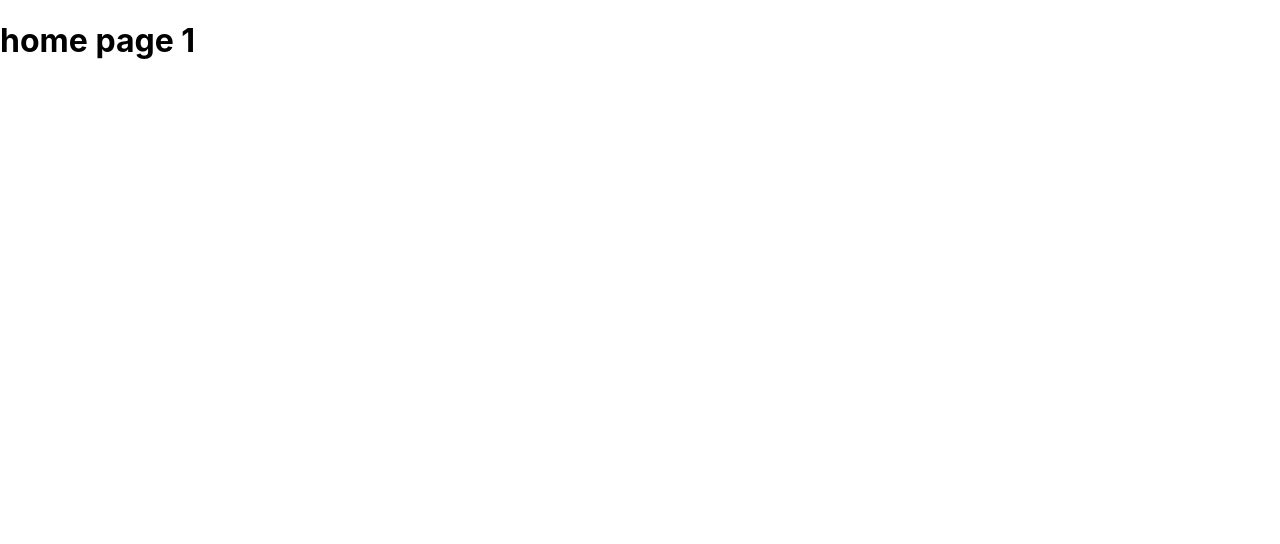
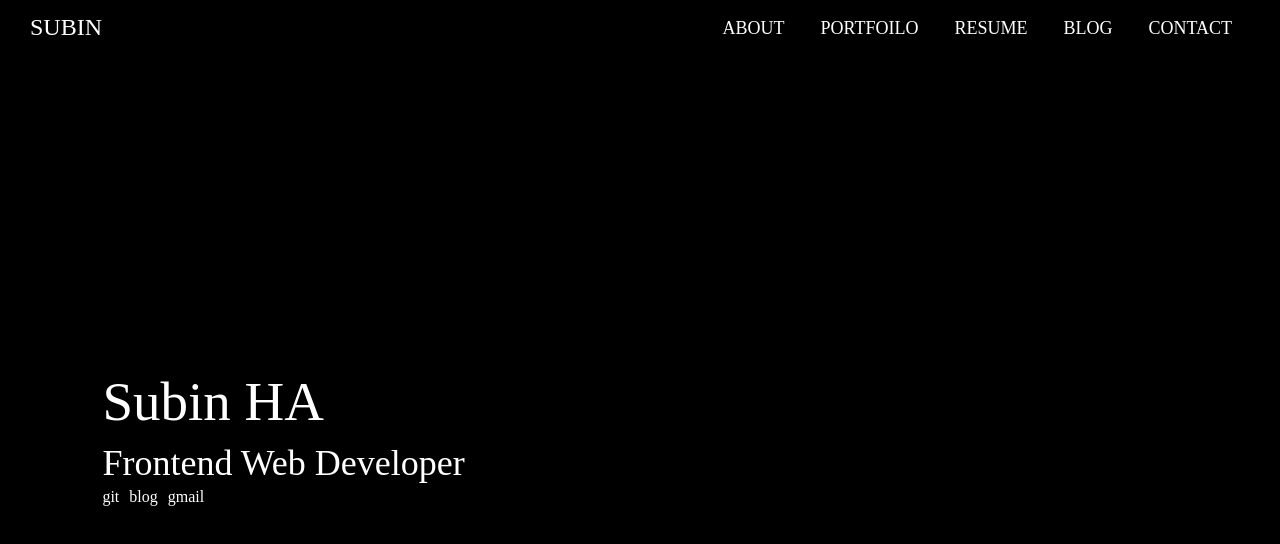
Before and after one commit to sbin0819/portfolio-v2, a React (Create React App) app: page / in a window 1280 px wide. Shown: the top 544 px of the page. Built offline with nearby package versions, Linux system fonts and the light colour scheme.

Commit message:
#2 wireframe

```diff
--- a/package.json
+++ b/package.json
@@ -16,6 +16,7 @@
     "react-dom": "^17.0.1",
     "react-router-dom": "^5.2.0",
     "react-scripts": "4.0.1",
+    "styled-components": "^5.2.1",
     "typescript": "^4.0.3",
     "web-vitals": "^0.2.4"
   },
--- a/src/App.tsx
+++ b/src/App.tsx
@@ -1,12 +1,15 @@
-import React from 'react';
 import { Route } from 'react-router-dom';
+import { GlobalContainer } from './style/theme';
+import Header from './style/Header';
 import HomePage from './pages/HomePage';
 
 function App() {
   return (
-    <>
-      <Route path='/' exact component={HomePage} />
-    </>
+    <GlobalContainer>
+      <Header />
+      {/* <Route path='/' exact component={HomePage} /> */}
+      <HomePage />
+    </GlobalContainer>
   );
 }
 
--- a/src/components/Home/Home.tsx
+++ b/src/components/Home/Home.tsx
@@ -1,9 +1,41 @@
 import React from 'react';
+import styled from 'styled-components';
+
+const Container = styled.div`
+  padding-top: 40vh;
+  padding-left: 8vw;
+
+  .title {
+    margin-bottom: 8px;
+    h1 {
+      font-size: 55px;
+      margin-bottom: 16px;
+    }
+    h2 {
+      font-size: 36px;
+    }
+  }
+  .logo {
+    span {
+      margin-right: 10px;
+    }
+  }
+`;
 
 const Home = () => {
   return (
     <>
-      <h1>home page 1</h1>
+      <Container>
+        <div className='title'>
+          <h1>Subin HA</h1>
+          <h2>Frontend Web Developer</h2>
+        </div>
+        <div className='logo'>
+          <span>git</span>
+          <span>blog</span>
+          <span>gmail</span>
+        </div>
+      </Container>
     </>
   );
 };
--- a/src/index.css
+++ b/src/index.css
@@ -1,13 +1,129 @@
+/* http://meyerweb.com/eric/tools/css/reset/
+   v2.0 | 20110126
+   License: none (public domain)
+*/
+
+html,
+body,
+div,
+span,
+applet,
+object,
+iframe,
+h1,
+h2,
+h3,
+h4,
+h5,
+h6,
+p,
+blockquote,
+pre,
+a,
+abbr,
+acronym,
+address,
+big,
+cite,
+code,
+del,
+dfn,
+em,
+img,
+ins,
+kbd,
+q,
+s,
+samp,
+small,
+strike,
+strong,
+sub,
+sup,
+tt,
+var,
+b,
+u,
+i,
+center,
+dl,
+dt,
+dd,
+ol,
+ul,
+li,
+fieldset,
+form,
+label,
+legend,
+table,
+caption,
+tbody,
+tfoot,
+thead,
+tr,
+th,
+td,
+article,
+aside,
+canvas,
+details,
+embed,
+figure,
+figcaption,
+footer,
+header,
+hgroup,
+menu,
+nav,
+output,
+ruby,
+section,
+summary,
+time,
+mark,
+audio,
+video {
+  margin: 0;
+  padding: 0;
+  border: 0;
+  font-size: 100%;
+  font: inherit;
+  vertical-align: baseline;
+}
+/* HTML5 display-role reset for older browsers */
+article,
+aside,
+details,
+figcaption,
+figure,
+footer,
+header,
+hgroup,
+menu,
+nav,
+section {
+  display: block;
+}
 body {
-  margin: 0;
-  font-family: -apple-system, BlinkMacSystemFont, 'Segoe UI', 'Roboto', 'Oxygen',
-    'Ubuntu', 'Cantarell', 'Fira Sans', 'Droid Sans', 'Helvetica Neue',
-    sans-serif;
-  -webkit-font-smoothing: antialiased;
-  -moz-osx-font-smoothing: grayscale;
+  line-height: 1;
 }
-
-code {
-  font-family: source-code-pro, Menlo, Monaco, Consolas, 'Courier New',
-    monospace;
+ol,
+ul {
+  list-style: none;
 }
+blockquote,
+q {
+  quotes: none;
+}
+blockquote:before,
+blockquote:after,
+q:before,
+q:after {
+  content: '';
+  content: none;
+}
+table {
+  border-collapse: collapse;
+  border-spacing: 0;
+}
--- a/src/pages/HomePage.tsx
+++ b/src/pages/HomePage.tsx
@@ -2,11 +2,7 @@ import React from 'react';
 import Home from '../components/Home/Home';
 
 const HomePage = () => {
-  return (
-    <>
-      <Home />
-    </>
-  );
+  return <Home />;
 };
 
 export default HomePage;
--- /dev/null
+++ b/src/style/Header.tsx
@@ -0,0 +1,39 @@
+import React from 'react';
+import styled from 'styled-components';
+import { font } from '../style/theme';
+
+const HeaderContainer = styled.div`
+  display: flex;
+  padding: 0 30px;
+  align-items: center;
+  justify-content: space-between;
+  width: calc(100vw - 60px);
+  height: 54px;
+  font-size: ${font.default};
+  .logo {
+    font-size: 24px;
+  }
+  .menus {
+    span {
+      margin: 0 18px;
+      font-size: 18px;
+    }
+  }
+`;
+
+const Header = () => {
+  return (
+    <HeaderContainer>
+      <div className='logo'>SUBIN</div>
+      <div className='menus'>
+        <span>ABOUT</span>
+        <span>PORTFOILO</span>
+        <span>RESUME</span>
+        <span>BLOG</span>
+        <span>CONTACT</span>
+      </div>
+    </HeaderContainer>
+  );
+};
+
+export default Header;
--- /dev/null
+++ b/src/style/theme.ts
@@ -0,0 +1,38 @@
+import styled from 'styled-components';
+
+const size = {
+  mobileS: '320px',
+  mobileM: '375px',
+  mobileL: '425px',
+  tablet: '768px',
+  laptop: '1024px',
+  laptopL: '1440px',
+  desktop: '2560px',
+};
+
+export const font = {
+  default: '22px',
+};
+
+export const color = {
+  color1: '#18c9de',
+};
+
+export const theme = {
+  mobileS: `(min-width: ${size.mobileS})`,
+  mobileM: `(min-width: ${size.mobileM})`,
+  mobileL: `(min-width: ${size.mobileL})`,
+  tablet: `(min-width: ${size.tablet})`,
+  laptop: `(min-width: ${size.laptop})`,
+  laptopL: `(min-width: ${size.laptopL})`,
+  desktop: `(min-width: ${size.desktop})`,
+  desktopL: `(min-width: ${size.desktop})`,
+};
+
+export const GlobalContainer = styled.div`
+  height: auto;
+  min-height: 100vh;
+  width: 100%;
+  background: black;
+  color: white;
+`;
```
Also changed, not shown: src/components/common/Card.tsx (+11 -0 lines), src/Layout/Header.tsx (deleted), src/components/Home/Button.tsx (deleted), src/components/Home/Layout.tsx (deleted), 1 other file (tests, documents, lock files or other folders).
